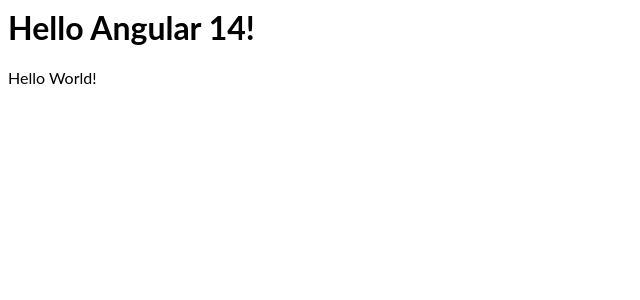
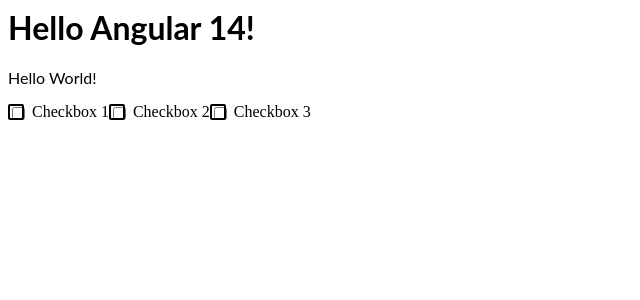
Before and after one commit to cirrux888/angular-ivy-k51nzx, an Angular app: page / in a window 1280 px wide. Shown: the top 300 px of the page, without its empty margins (0-640 px from the left). Built offline with nearby package versions, Linux system fonts and the light colour scheme.

Commit message:
2 files modified

```diff
--- a/src/app/app.component.html
+++ b/src/app/app.component.html
@@ -2,3 +2,8 @@
 <p>
   Hello World!
 </p>
+<div class="flex-container">
+  <mat-checkbox value="answer_1">Checkbox 1</mat-checkbox>
+  <mat-checkbox value="answer_2">Checkbox 2</mat-checkbox>
+  <mat-checkbox value="answer_">Checkbox 3</mat-checkbox>
+</div>
--- a/src/app/app.module.ts
+++ b/src/app/app.module.ts
@@ -4,9 +4,10 @@ import { FormsModule } from '@angular/forms';
 
 import { AppComponent } from './app.component';
 import { HelloComponent } from './hello.component';
+import { MatCheckboxModule } from '@angular/material/checkbox';
 
 @NgModule({
-  imports:      [ BrowserModule, FormsModule ],
+  imports:      [ BrowserModule, FormsModule, MatCheckboxModule ],
   declarations: [ AppComponent, HelloComponent ],
   bootstrap:    [ AppComponent ]
 })
```
